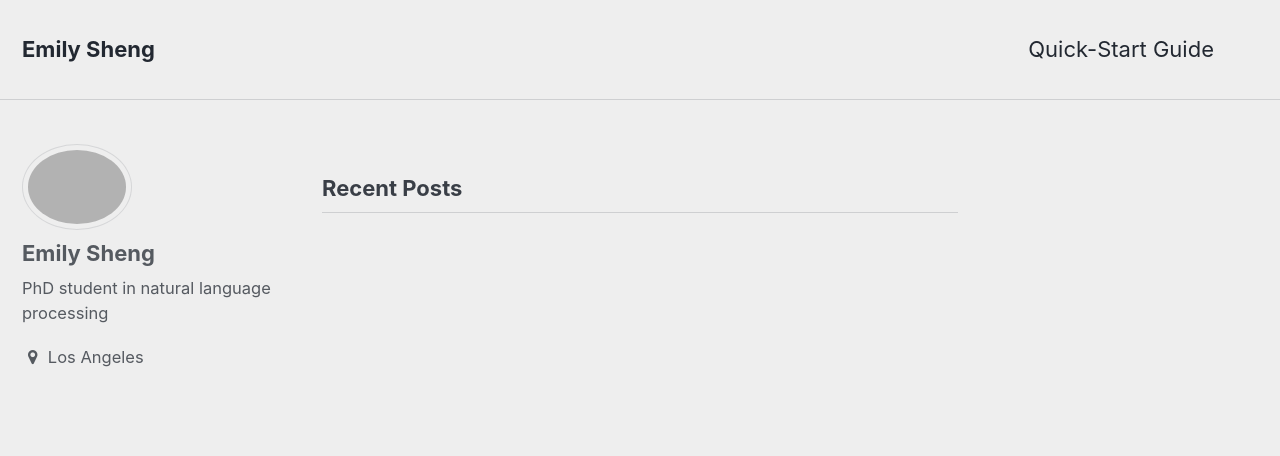
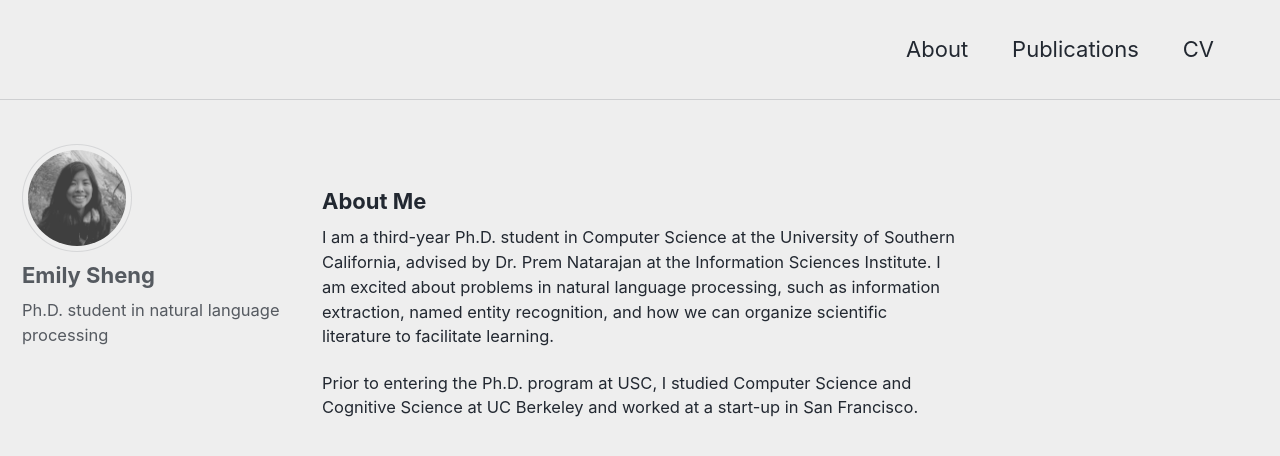
Before and after one commit to ewsheng/ewsheng.github.io, a Jekyll site: the page built from index.html, in a window 1280 px wide and 900 px high. Shown: the top 456 px of the window. Built offline with Jekyll 4.4.1, drawn with Linux system fonts in a browser that asks for light colours; the list of posts is cut into pages by our own code.

Commit message:
adding about, publications, cv

```diff
--- a/_config.yml
+++ b/_config.yml
@@ -10,7 +10,7 @@ minimal_mistakes_skin    : "air" # "air", "contrast", "dark", "dirt", "mint", "s
 # Site Settings
 locale                   : "en"
 title                    : "Emily Sheng"
-title_separator          : "-"
+title_separator          : "|"
 name                     : "Emily Sheng"
 description              : ""
 url                      : "https://ewsheng.github.io"
@@ -84,8 +84,8 @@ analytics:
 # Site Author
 author:
   name             : "Emily Sheng"
-  avatar           : "/assets/images/profile_square.jpg"
-  bio              : "PhD student in natural language processing"
+  avatar           : "/assets/images/profile_big_square.jpg"
+  bio              : "Ph.D. student in natural language processing"
   location         : "Los Angeles"
   email            :
   uri              :
@@ -118,6 +118,7 @@ author:
 include:
   - .htaccess
   - _pages
+  - pdfs
 exclude:
   - "*.sublime-project"
   - "*.sublime-workspace"
@@ -241,13 +242,20 @@ compress_html:
 # Defaults
 defaults:
   # _posts
+#  - scope:
+#      path: ""
+#      type: posts
+#    values:
+#      layout: single
+#      author_profile: true
+#      read_time: true
+#      comments: # true
+#      share: true
+#      related: true
+  # _pages
   - scope:
       path: ""
-      type: posts
+      type: pages
     values:
       layout: single
       author_profile: true
-      read_time: true
-      comments: # true
-      share: true
-      related: true
--- a/_includes/author-profile.html
+++ b/_includes/author-profile.html
@@ -25,225 +25,225 @@
     {% endif %}
   </div>
 
-  <div class="author__urls-wrapper">
-    <button class="btn btn--inverse">{{ site.data.ui-text[site.locale].follow_label | remove: ":" | default: "Follow" }}</button>
-    <ul class="author__urls social-icons">
-      {% if author.location %}
-        <li itemprop="homeLocation" itemscope itemtype="http://schema.org/Place">
-          <i class="fa fa-fw fa-map-marker" aria-hidden="true"></i> <span itemprop="name">{{ author.location }}</span>
-        </li>
-      {% endif %}
+  <!--<div class="author__urls-wrapper">-->
+    <!--<button class="btn btn&#45;&#45;inverse">{{ site.data.ui-text[site.locale].follow_label | remove: ":" | default: "Follow" }}</button>-->
+    <!--<ul class="author__urls social-icons">-->
+      <!--{% if author.location %}-->
+        <!--<li itemprop="homeLocation" itemscope itemtype="http://schema.org/Place">-->
+          <!--<i class="fa fa-fw fa-map-marker" aria-hidden="true"></i> <span itemprop="name">{{ author.location }}</span>-->
+        <!--</li>-->
+      <!--{% endif %}-->
 
-      {% if author.uri %}
-        <li>
-          <a href="{{ author.uri }}" itemprop="url">
-            <i class="fa fa-fw fa-chain" aria-hidden="true"></i> {{ site.data.ui-text[site.locale].website_label | default: "Website" }}
-          </a>
-        </li>
-      {% endif %}
+      <!--{% if author.uri %}-->
+        <!--<li>-->
+          <!--<a href="{{ author.uri }}" itemprop="url">-->
+            <!--<i class="fa fa-fw fa-chain" aria-hidden="true"></i> {{ site.data.ui-text[site.locale].website_label | default: "Website" }}-->
+          <!--</a>-->
+        <!--</li>-->
+      <!--{% endif %}-->
 
-      {% if author.email %}
-        <li>
-          <a href="mailto:{{ author.email }}">
-            <meta itemprop="email" content="{{ author.email }}" />
-            <i class="fa fa-fw fa-envelope-square" aria-hidden="true"></i> {{ site.data.ui-text[site.locale].email_label | default: "Email" }}
-          </a>
-        </li>
-      {% endif %}
+      <!--{% if author.email %}-->
+        <!--<li>-->
+          <!--<a href="mailto:{{ author.email }}">-->
+            <!--<meta itemprop="email" content="{{ author.email }}" />-->
+            <!--<i class="fa fa-fw fa-envelope-square" aria-hidden="true"></i> {{ site.data.ui-text[site.locale].email_label | default: "Email" }}-->
+          <!--</a>-->
+        <!--</li>-->
+      <!--{% endif %}-->
 
-      {% if author.keybase %}
-        <li>
-          <a href="https://keybase.io/{{ author.keybase }}" itemprop="sameAs">
-            <i class="fa fa-fw fa-key" aria-hidden="true"></i> Keybase
-          </a>
-        </li>
-      {% endif %}
+      <!--{% if author.keybase %}-->
+        <!--<li>-->
+          <!--<a href="https://keybase.io/{{ author.keybase }}" itemprop="sameAs">-->
+            <!--<i class="fa fa-fw fa-key" aria-hidden="true"></i> Keybase-->
+          <!--</a>-->
+        <!--</li>-->
+      <!--{% endif %}-->
 
-      {% if author.twitter %}
-        <li>
-          <a href="https://twitter.com/{{ author.twitter }}" itemprop="sameAs">
-            <i class="fa fa-fw fa-twitter-square" aria-hidden="true"></i> Twitter
-          </a>
-        </li>
-      {% endif %}
+      <!--{% if author.twitter %}-->
+        <!--<li>-->
+          <!--<a href="https://twitter.com/{{ author.twitter }}" itemprop="sameAs">-->
+            <!--<i class="fa fa-fw fa-twitter-square" aria-hidden="true"></i> Twitter-->
+          <!--</a>-->
+        <!--</li>-->
+      <!--{% endif %}-->
 
-      {% if author.facebook %}
-        <li>
-          <a href="https://www.facebook.com/{{ author.facebook }}" itemprop="sameAs">
-            <i class="fa fa-fw fa-facebook-square" aria-hidden="true"></i> Facebook
-          </a>
-        </li>
-      {% endif %}
+      <!--{% if author.facebook %}-->
+        <!--<li>-->
+          <!--<a href="https://www.facebook.com/{{ author.facebook }}" itemprop="sameAs">-->
+            <!--<i class="fa fa-fw fa-facebook-square" aria-hidden="true"></i> Facebook-->
+          <!--</a>-->
+        <!--</li>-->
+      <!--{% endif %}-->
 
-      {% if author.google_plus %}
-        <li>
-          <a href="https://plus.google.com/+{{ author.google_plus }}" itemprop="sameAs">
-            <i class="fa fa-fw fa-google-plus-square" aria-hidden="true"></i> Google+
-          </a>
-        </li>
-      {% endif %}
+      <!--{% if author.google_plus %}-->
+        <!--<li>-->
+          <!--<a href="https://plus.google.com/+{{ author.google_plus }}" itemprop="sameAs">-->
+            <!--<i class="fa fa-fw fa-google-plus-square" aria-hidden="true"></i> Google+-->
+          <!--</a>-->
+        <!--</li>-->
+      <!--{% endif %}-->
 
-      {% if author.linkedin %}
-        <li>
-          <a href="https://www.linkedin.com/in/{{ author.linkedin }}" itemprop="sameAs">
-            <i class="fa fa-fw fa-linkedin-square" aria-hidden="true"></i> LinkedIn
-          </a>
-        </li>
-      {% endif %}
+      <!--{% if author.linkedin %}-->
+        <!--<li>-->
+          <!--<a href="https://www.linkedin.com/in/{{ author.linkedin }}" itemprop="sameAs">-->
+            <!--<i class="fa fa-fw fa-linkedin-square" aria-hidden="true"></i> LinkedIn-->
+          <!--</a>-->
+        <!--</li>-->
+      <!--{% endif %}-->
 
-      {% if author.xing %}
-        <li>
-          <a href="https://www.xing.com/profile/{{ author.xing }}" itemprop="sameAs">
-            <i class="fa fa-fw fa-xing-square" aria-hidden="true"></i> XING
-          </a>
-        </li>
-      {% endif %}
+      <!--{% if author.xing %}-->
+        <!--<li>-->
+          <!--<a href="https://www.xing.com/profile/{{ author.xing }}" itemprop="sameAs">-->
+            <!--<i class="fa fa-fw fa-xing-square" aria-hidden="true"></i> XING-->
+          <!--</a>-->
+        <!--</li>-->
+      <!--{% endif %}-->
 
-      {% if author.instagram %}
-        <li>
-          <a href="https://instagram.com/{{ author.instagram }}" itemprop="sameAs">
-            <i class="fa fa-fw fa-instagram" aria-hidden="true"></i> Instagram
-          </a>
-        </li>
-      {% endif %}
+      <!--{% if author.instagram %}-->
+        <!--<li>-->
+          <!--<a href="https://instagram.com/{{ author.instagram }}" itemprop="sameAs">-->
+            <!--<i class="fa fa-fw fa-instagram" aria-hidden="true"></i> Instagram-->
+          <!--</a>-->
+        <!--</li>-->
+      <!--{% endif %}-->
 
-      {% if author.tumblr %}
-        <li>
-          <a href="https://{{ author.tumblr }}.tumblr.com" itemprop="sameAs">
-            <i class="fa fa-fw fa-tumblr-square" aria-hidden="true"></i> Tumblr
-          </a>
-        </li>
-      {% endif %}
+      <!--{% if author.tumblr %}-->
+        <!--<li>-->
+          <!--<a href="https://{{ author.tumblr }}.tumblr.com" itemprop="sameAs">-->
+            <!--<i class="fa fa-fw fa-tumblr-square" aria-hidden="true"></i> Tumblr-->
+          <!--</a>-->
+        <!--</li>-->
+      <!--{% endif %}-->
 
-      {% if author.bitbucket %}
-        <li>
-          <a href="https://bitbucket.org/{{ author.bitbucket }}" itemprop="sameAs">
-            <i class="fa fa-fw fa-bitbucket" aria-hidden="true"></i> Bitbucket
-          </a>
-        </li>
-      {% endif %}
+      <!--{% if author.bitbucket %}-->
+        <!--<li>-->
+          <!--<a href="https://bitbucket.org/{{ author.bitbucket }}" itemprop="sameAs">-->
+            <!--<i class="fa fa-fw fa-bitbucket" aria-hidden="true"></i> Bitbucket-->
+          <!--</a>-->
+        <!--</li>-->
+      <!--{% endif %}-->
 
-      {% if author.github %}
-        <li>
-          <a href="https://github.com/{{ author.github }}" itemprop="sameAs">
-            <i class="fa fa-fw fa-github" aria-hidden="true"></i> GitHub
-          </a>
-        </li>
-      {% endif %}
+      <!--{% if author.github %}-->
+        <!--<li>-->
+          <!--<a href="https://github.com/{{ author.github }}" itemprop="sameAs">-->
+            <!--<i class="fa fa-fw fa-github" aria-hidden="true"></i> GitHub-->
+          <!--</a>-->
+        <!--</li>-->
+      <!--{% endif %}-->
 
-      {% if author.gitlab %}
-        <li>
-          <a href="https://gitlab.com/{{ author.gitlab }}" itemprop="sameAs">
-            <i class="fa fa-fw fa-gitlab" aria-hidden="true"></i> Gitlab
-          </a>
-        </li>
-      {% endif %}
+      <!--{% if author.gitlab %}-->
+        <!--<li>-->
+          <!--<a href="https://gitlab.com/{{ author.gitlab }}" itemprop="sameAs">-->
+            <!--<i class="fa fa-fw fa-gitlab" aria-hidden="true"></i> Gitlab-->
+          <!--</a>-->
+        <!--</li>-->
+      <!--{% endif %}-->
 
-      {% if author.stackoverflow %}
-        <li>
-          <a href="https://www.stackoverflow.com/users/{{ author.stackoverflow }}" itemprop="sameAs">
-            <i class="fa fa-fw fa-stack-overflow" aria-hidden="true"></i> Stackoverflow
-          </a>
-        </li>
-      {% endif %}
+      <!--{% if author.stackoverflow %}-->
+        <!--<li>-->
+          <!--<a href="https://www.stackoverflow.com/users/{{ author.stackoverflow }}" itemprop="sameAs">-->
+            <!--<i class="fa fa-fw fa-stack-overflow" aria-hidden="true"></i> Stackoverflow-->
+          <!--</a>-->
+        <!--</li>-->
+      <!--{% endif %}-->
 
-      {% if author.lastfm %}
-        <li>
-          <a href="https://last.fm/user/{{ author.lastfm }}" itemprop="sameAs">
-            <i class="fa fa-fw fa-lastfm-square" aria-hidden="true"></i> Last.fm
-          </a>
-        </li>
-      {% endif %}
+      <!--{% if author.lastfm %}-->
+        <!--<li>-->
+          <!--<a href="https://last.fm/user/{{ author.lastfm }}" itemprop="sameAs">-->
+            <!--<i class="fa fa-fw fa-lastfm-square" aria-hidden="true"></i> Last.fm-->
+          <!--</a>-->
+        <!--</li>-->
+      <!--{% endif %}-->
 
-      {% if author.dribbble %}
-        <li>
-          <a href="https://dribbble.com/{{ author.dribbble }}" itemprop="sameAs">
-            <i class="fa fa-fw fa-dribbble" aria-hidden="true"></i> Dribbble
-          </a>
-        </li>
-      {% endif %}
+      <!--{% if author.dribbble %}-->
+        <!--<li>-->
+          <!--<a href="https://dribbble.com/{{ author.dribbble }}" itemprop="sameAs">-->
+            <!--<i class="fa fa-fw fa-dribbble" aria-hidden="true"></i> Dribbble-->
+          <!--</a>-->
+        <!--</li>-->
+      <!--{% endif %}-->
 
-      {% if author.pinterest %}
-        <li>
-          <a href="https://www.pinterest.com/{{ author.pinterest }}" itemprop="sameAs">
-            <i class="fa fa-fw fa-pinterest" aria-hidden="true"></i> Pinterest
-          </a>
-        </li>
-      {% endif %}
+      <!--{% if author.pinterest %}-->
+        <!--<li>-->
+          <!--<a href="https://www.pinterest.com/{{ author.pinterest }}" itemprop="sameAs">-->
+            <!--<i class="fa fa-fw fa-pinterest" aria-hidden="true"></i> Pinterest-->
+          <!--</a>-->
+        <!--</li>-->
+      <!--{% endif %}-->
 
-      {% if author.foursquare %}
-        <li>
-          <a href="https://foursquare.com/{{ author.foursquare }}" itemprop="sameAs">
-            <i class="fa fa-fw fa-foursquare" aria-hidden="true"></i> Foursquare
-          </a>
-        </li>
-      {% endif %}
+      <!--{% if author.foursquare %}-->
+        <!--<li>-->
+          <!--<a href="https://foursquare.com/{{ author.foursquare }}" itemprop="sameAs">-->
+            <!--<i class="fa fa-fw fa-foursquare" aria-hidden="true"></i> Foursquare-->
+          <!--</a>-->
+        <!--</li>-->
+      <!--{% endif %}-->
 
-      {% if author.steam %}
-        <li>
-          <a href="https://steamcommunity.com/id/{{ author.steam }}" itemprop="sameAs">
-            <i class="fa fa-fw fa-steam-square" aria-hidden="true"></i> Steam
-          </a>
-        </li>
-      {% endif %}
+      <!--{% if author.steam %}-->
+        <!--<li>-->
+          <!--<a href="https://steamcommunity.com/id/{{ author.steam }}" itemprop="sameAs">-->
+            <!--<i class="fa fa-fw fa-steam-square" aria-hidden="true"></i> Steam-->
+          <!--</a>-->
+        <!--</li>-->
+      <!--{% endif %}-->
 
-      {% if author.youtube %}
-        {% if author.youtube contains "://" %}
-          <li>
-            <a href="{{ author.youtube }}" itemprop="sameAs">
-              <i class="fa fa-fw fa-youtube-square" aria-hidden="true"></i> YouTube
-            </a>
-          </li>
-        {% else author.youtube %}
-          <li>
-            <a href="https://www.youtube.com/user/{{ author.youtube }}" itemprop="sameAs">
-              <i class="fa fa-fw fa-youtube-square" aria-hidden="true"></i> YouTube
-            </a>
-          </li>
-        {% endif %}
-      {% endif %}
+      <!--{% if author.youtube %}-->
+        <!--{% if author.youtube contains "://" %}-->
+          <!--<li>-->
+            <!--<a href="{{ author.youtube }}" itemprop="sameAs">-->
+              <!--<i class="fa fa-fw fa-youtube-square" aria-hidden="true"></i> YouTube-->
+            <!--</a>-->
+          <!--</li>-->
+        <!--{% else author.youtube %}-->
+          <!--<li>-->
+            <!--<a href="https://www.youtube.com/user/{{ author.youtube }}" itemprop="sameAs">-->
+              <!--<i class="fa fa-fw fa-youtube-square" aria-hidden="true"></i> YouTube-->
+            <!--</a>-->
+          <!--</li>-->
+        <!--{% endif %}-->
+      <!--{% endif %}-->
 
-      {% if author.soundcloud %}
-        <li>
-          <a href="https://soundcloud.com/{{ author.soundcloud }}" itemprop="sameAs">
-            <i class="fa fa-fw fa-soundcloud" aria-hidden="true"></i> Soundcloud
-          </a>
-        </li>
-      {% endif %}
+      <!--{% if author.soundcloud %}-->
+        <!--<li>-->
+          <!--<a href="https://soundcloud.com/{{ author.soundcloud }}" itemprop="sameAs">-->
+            <!--<i class="fa fa-fw fa-soundcloud" aria-hidden="true"></i> Soundcloud-->
+          <!--</a>-->
+        <!--</li>-->
+      <!--{% endif %}-->
 
-      {% if author.weibo %}
-        <li>
-          <a href="https://www.weibo.com/{{ author.weibo }}" itemprop="sameAs">
-            <i class="fa fa-fw fa-weibo" aria-hidden="true"></i> Weibo
-          </a>
-        </li>
-      {% endif %}
+      <!--{% if author.weibo %}-->
+        <!--<li>-->
+          <!--<a href="https://www.weibo.com/{{ author.weibo }}" itemprop="sameAs">-->
+            <!--<i class="fa fa-fw fa-weibo" aria-hidden="true"></i> Weibo-->
+          <!--</a>-->
+        <!--</li>-->
+      <!--{% endif %}-->
 
-      {% if author.flickr %}
-        <li>
-          <a href="https://www.flickr.com/{{ author.flickr }}" itemprop="sameAs">
-            <i class="fa fa-fw fa-flickr" aria-hidden="true"></i> Flickr
-          </a>
-        </li>
-      {% endif %}
+      <!--{% if author.flickr %}-->
+        <!--<li>-->
+          <!--<a href="https://www.flickr.com/{{ author.flickr }}" itemprop="sameAs">-->
+            <!--<i class="fa fa-fw fa-flickr" aria-hidden="true"></i> Flickr-->
+          <!--</a>-->
+        <!--</li>-->
+      <!--{% endif %}-->
 
-      {% if author.codepen %}
-        <li>
-          <a href="https://codepen.io/{{ author.codepen }}" itemprop="sameAs">
-            <i class="fa fa-fw fa-codepen" aria-hidden="true"></i> CodePen
-          </a>
-        </li>
-      {% endif %}
+      <!--{% if author.codepen %}-->
+        <!--<li>-->
+          <!--<a href="https://codepen.io/{{ author.codepen }}" itemprop="sameAs">-->
+            <!--<i class="fa fa-fw fa-codepen" aria-hidden="true"></i> CodePen-->
+          <!--</a>-->
+        <!--</li>-->
+      <!--{% endif %}-->
 
-      {% if author.vine %}
-        <li>
-          <a href="https://vine.co/u/{{ author.vine }}" itemprop="sameAs">
-            <i class="fa fa-fw fa-vine" aria-hidden="true"></i> Vine
-          </a>
-        </li>
-      {% endif %}
+      <!--{% if author.vine %}-->
+        <!--<li>-->
+          <!--<a href="https://vine.co/u/{{ author.vine }}" itemprop="sameAs">-->
+            <!--<i class="fa fa-fw fa-vine" aria-hidden="true"></i> Vine-->
+          <!--</a>-->
+        <!--</li>-->
+      <!--<!--{% endif %}-->
 
-      {% include author-profile-custom-links.html %}
-    </ul>
-  </div>
+      <!--{% include author-profile-custom-links.html %}
+    <!--</ul>-->
+  <!--</div>-->
 </div>
--- a/_includes/masthead.html
+++ b/_includes/masthead.html
@@ -2,7 +2,7 @@
   <div class="masthead__inner-wrap">
     <div class="masthead__menu">
       <nav id="site-nav" class="greedy-nav">
-        <a class="site-title" href="{{ '/' | absolute_url }}">{{ site.title }}</a>
+        <!--<a class="site-title" href="{{ '/' | absolute_url }}">{{ site.title }}</a>-->
         <ul class="visible-links">
           {% for link in site.data.navigation.main %}
             {% if link.url contains 'http' %}
--- a/_layouts/home.html
+++ b/_layouts/home.html
@@ -1,11 +1,11 @@
 ---
-layout: archive
+layout: single
 ---
 
-<h3 class="archive__subtitle">{{ site.data.ui-text[site.locale].recent_posts | default: "Recent Posts" }}</h3>
-
-{% for post in paginator.posts %}
-  {% include archive-single.html %}
-{% endfor %}
-
-{% include paginator.html %}
+<h3>About Me</h3>
+<p>
+  I am a third-year Ph.D. student in Computer Science at the University of Southern California, advised by Dr. Prem Natarajan at the Information Sciences Institute. I am excited about problems in natural language processing, such as information extraction, named entity recognition, and how we can organize scientific literature to facilitate learning.
+</p>
+<p>
+  Prior to entering the Ph.D. program at USC, I studied Computer Science and Cognitive Science at UC Berkeley and worked at a start-up in San Francisco.
+</p>
--- a/_sass/minimal-mistakes/_page.scss
+++ b/_sass/minimal-mistakes/_page.scss
@@ -75,7 +75,7 @@
   }
 
   p, li, dl {
-    font-size: 1em;
+    font-size: 0.75em;
   }
 
   /* paragraph indents */
```
Also changed, not shown: _data/navigation.yml (+6 -10 lines), _pages/publications.html (added, +13 -0 lines), assets/images/profile_big_square.jpg (added), 3 other files.
